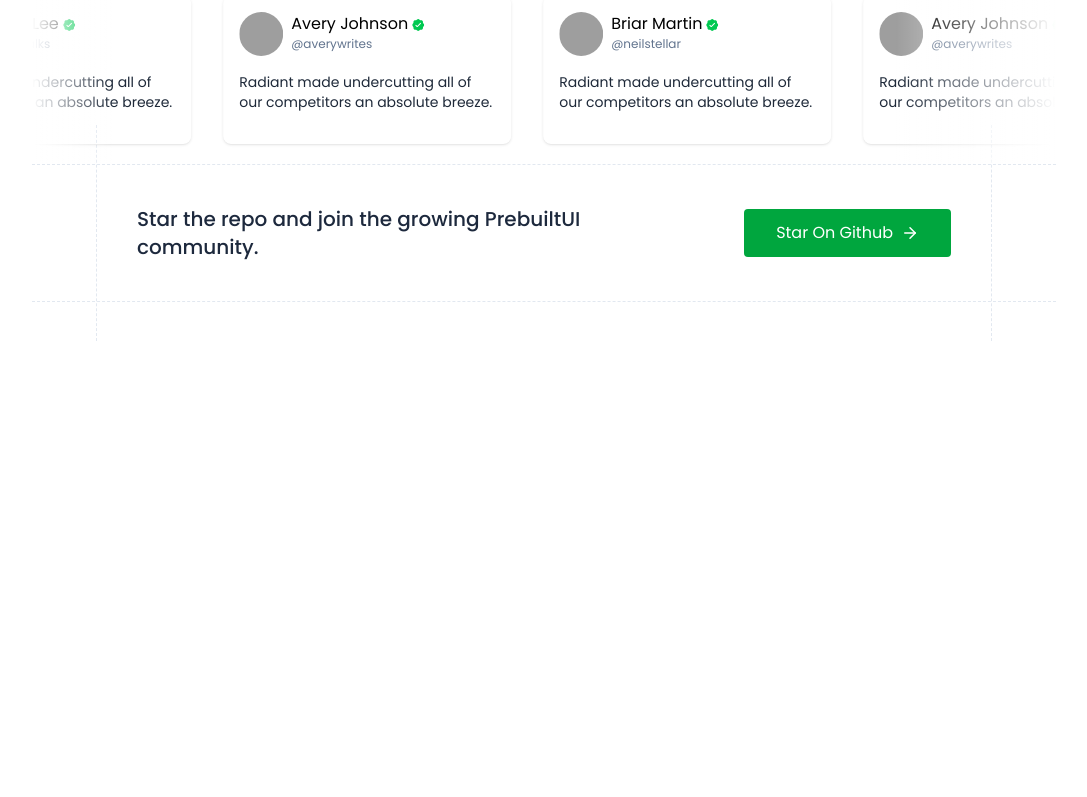
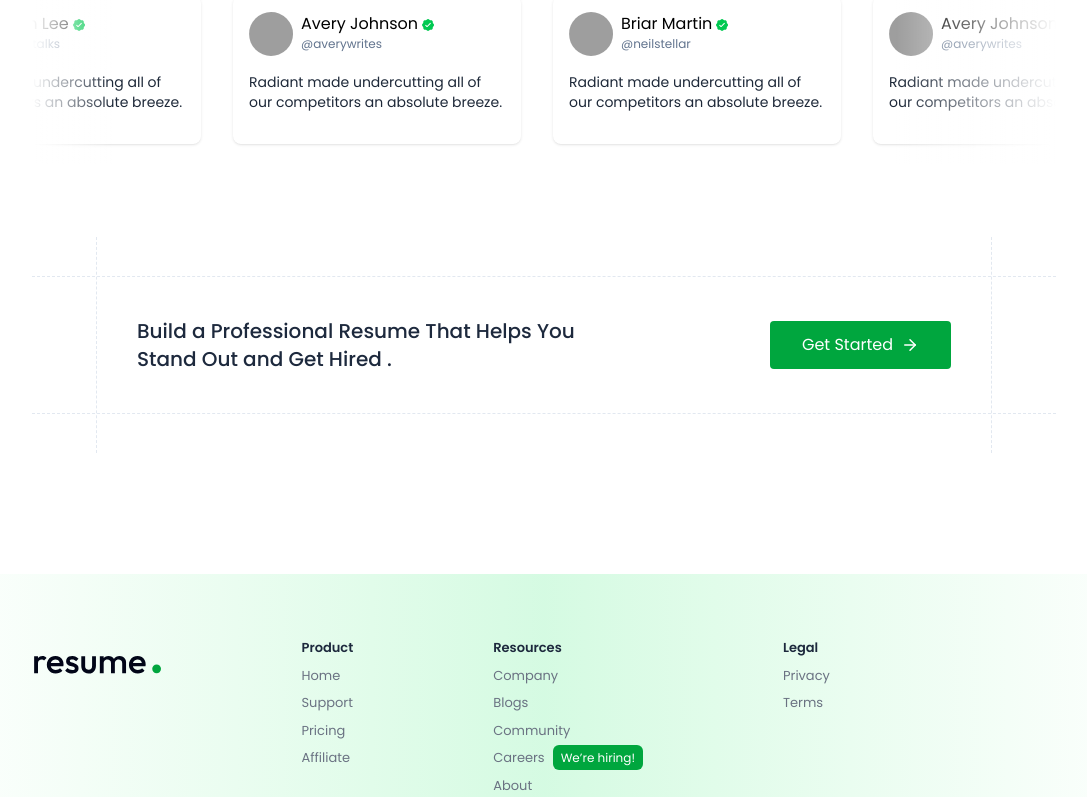
Before and after one commit to spoorthiggowda917-cpu/Mern-stack-resumee, a React (Vite) app: page / in a window 1280 px wide. Shown: the part 2000-2797 px from the top of the page, without its empty margins (96-1183 px from the left). Before the commit the page ends 2341 px from the top, so only its background shows below. Built offline with nearby package versions, Linux system fonts and the light colour scheme; grey boxes are pictures that could not be loaded; the HTML template or start-up script is replaced by a standard one.

Commit message:
added footer section

```diff
--- /dev/null
+++ b/src/Components/Footer.jsx
@@ -0,0 +1,86 @@
+import React from 'react'
+
+function Footer() {
+  return (
+    <>
+      <style>{`
+                @import url('https://fonts.googleapis.com/css2?family=Poppins:ital,wght@0,100;0,200;0,300;0,400;0,500;0,600;0,700;0,800;0,900;1,100;1,200;1,300;1,400;1,500;1,600;1,700;1,800;1,900&display=swap');
+
+                * {
+                    font-family: 'Poppins', sans-serif;
+                }
+            `}</style>
+
+            <footer className="flex flex-wrap justify-center lg:justify-between overflow-hidden gap-10 md:gap-20 py-16 px-6 md:px-16 lg:px-24 xl:px-32 text-[13px] text-gray-500 bg-gradient-to-r from-white via-green-200/60 to-white mt-40">
+                <div className="flex flex-wrap items-start gap-10 md:gap-[60px] xl:gap-[140px]">
+                    <a href="#">
+                        <img src="/logo.svg" alt="logo" className='h-11 w-auto'/>
+                    </a>
+                    <div>
+                        <p className="text-slate-800 font-semibold">Product</p>
+                        <ul className="mt-2 space-y-2">
+                            <li><a href="/" className="hover:text-green-600 transition">Home</a></li>
+                            <li><a href="/" className="hover:text-green-600 transition">Support</a></li>
+                            <li><a href="/" className="hover:text-green-600 transition">Pricing</a></li>
+                            <li><a href="/" className="hover:text-green-600 transition">Affiliate</a></li>
+                        </ul>
+                    </div>
+                    <div>
+                        <p className="text-slate-800 font-semibold">Resources</p>
+                        <ul className="mt-2 space-y-2">
+                            <li><a href="/" className="hover:text-green-600 transition">Company</a></li>
+                            <li><a href="/" className="hover:text-green-600 transition">Blogs</a></li>
+                            <li><a href="/" className="hover:text-green-600 transition">Community</a></li>
+                            <li><a href="/" className="hover:text-green-600 transition">Careers<span className="text-xs text-white bg-green-600 rounded-md ml-2 px-2 py-1">We’re hiring!</span></a></li>
+                            <li><a href="/" className="hover:text-green-600 transition">About</a></li>
+                        </ul>
+                    </div>
+                    <div>
+                        <p className="text-slate-800 font-semibold">Legal</p>
+                        <ul className="mt-2 space-y-2">
+                            <li><a href="/" className="hover:text-green-600 transition">Privacy</a></li>
+                            <li><a href="/" className="hover:text-green-600 transition">Terms</a></li>
+                        </ul>
+                    </div>
+                </div>
+                <div className="flex flex-col max-md:items-center max-md:text-center gap-2 items-end">
+                    <p className="max-w-60">Making every customer feel valued—no matter the size of your audience.</p>
+                    <div className="flex items-center gap-4 mt-3">
+                        <a href="https://dribbble.com/" target="_blank" rel="noreferrer">
+                            <svg xmlns="http://www.w3.org/2000/svg" width="24" height="24" viewBox="0 0 24 24" fill="none" stroke="currentColor" strokeWidth="2" strokeLinecap="round" strokeLinejoin="round" className="lucide lucide-dribbble size-5 hover:text-green-500" aria-hidden="true">
+                                <circle cx="12" cy="12" r="10"></circle>
+                                <path d="M19.13 5.09C15.22 9.14 10 10.44 2.25 10.94"></path>
+                                <path d="M21.75 12.84c-6.62-1.41-12.14 1-16.38 6.32"></path>
+                                <path d="M8.56 2.75c4.37 6 6 9.42 8 17.72"></path>
+                            </svg>
+                        </a>
+                        <a href="https://www.linkedin.com/company/" target="_blank" rel="noreferrer">
+                            <svg xmlns="http://www.w3.org/2000/svg" width="24" height="24" viewBox="0 0 24 24" fill="none" stroke="currentColor" strokeWidth="2" strokeLinecap="round" strokeLinejoin="round" className="lucide lucide-linkedin size-5 hover:text-green-500" aria-hidden="true">
+                                <path d="M16 8a6 6 0 0 1 6 6v7h-4v-7a2 2 0 0 0-2-2 2 2 0 0 0-2 2v7h-4v-7a6 6 0 0 1 6-6z"></path>
+                                <rect width="4" height="12" x="2" y="9"></rect>
+                                <circle cx="4" cy="4" r="2"></circle>
+                            </svg>
+                        </a>
+                        <a href="https://x.com/" target="_blank" rel="noreferrer">
+                            <svg xmlns="http://www.w3.org/2000/svg" width="24" height="24" viewBox="0 0 24 24" fill="none" stroke="currentColor" strokeWidth="2" strokeLinecap="round" strokeLinejoin="round" className="lucide lucide-twitter size-5 hover:text-green-500" aria-hidden="true">
+                                <path
+                                    d="M22 4s-.7 2.1-2 3.4c1.6 10-9.4 17.3-18 11.6 2.2.1 4.4-.6 6-2C3 15.5.5 9.6 3 5c2.2 2.6 5.6 4.1 9 4-.9-4.2 4-6.6 7-3.8 1.1 0 3-1.2 3-1.2z">
+                                </path>
+                            </svg>
+                        </a>
+                        <a href="https://www.youtube.com/" target="_blank" rel="noreferrer">
+                            <svg xmlns="http://www.w3.org/2000/svg" width="24" height="24" viewBox="0 0 24 24" fill="none" stroke="currentColor" strokeWidth="2" strokeLinecap="round" strokeLinejoin="round" className="lucide lucide-youtube size-6 hover:text-green-500" aria-hidden="true">
+                                <path d="M2.5 17a24.12 24.12 0 0 1 0-10 2 2 0 0 1 1.4-1.4 49.56 49.56 0 0 1 16.2 0A2 2 0 0 1 21.5 7a24.12 24.12 0 0 1 0 10 2 2 0 0 1-1.4 1.4 49.55 49.55 0 0 1-16.2 0A2 2 0 0 1 2.5 17">
+                                </path>
+                                <path d="m10 15 5-3-5-3z"></path>
+                            </svg>
+                        </a>
+                    </div>
+                    <p className="mt-3 text-center">© 2025 Resume Builder</p>
+                </div>
+            </footer>
+    </>
+  )
+}
+
+export default Footer
--- a/src/Components/Home/Banner.jsx
+++ b/src/Components/Home/Banner.jsx
@@ -3,7 +3,7 @@
 function Banner() {
     return (
         <div className="w-full py-2.5 font-medium text-sm text-green-800 text-center bg-gradient-to-r from-[#ABFF7E] to-[#FDFEFF]">
-            <p><span className="px-3 py-1 rounded-lg text-white bg-green-600 mr-2">New</span>AI Website Builder</p>
+            <p><span className="px-3 py-1 rounded-lg text-white bg-green-600 mr-2">New</span>AI Resume Builder</p>
         </div>
     )
 }
--- a/src/Components/Home/CallToAction.jsx
+++ b/src/Components/Home/CallToAction.jsx
@@ -2,11 +2,11 @@
 
 function CallToAction() {
   return (
-   <div id='cta' className='border-y border-dashed border-slate-200 w-full max-w-5xl mx-auto px-10 sm:px-16'>
+   <div id='cta' className='border-y border-dashed border-slate-200 w-full max-w-5xl mx-auto px-10 sm:px-16 mt-28'>
             <div className="flex flex-col md:flex-row text-center md:text-left items-center justify-between gap-8 px-3 md:px-10 border-x border-dashed border-slate-200 py-16 sm:py-20 -mt-10 -mb-10 w-full">
-                <p className="text-xl font-medium max-w-md text-slate-800">Star the repo and join the growing PrebuiltUI community.</p>
+                <p className="text-xl font-medium max-w-md text-slate-800">Build a Professional Resume That Helps You Stand Out and Get Hired .</p>
                 <a href="https://prebuiltui.com" className="flex items-center gap-2 rounded py-3 px-8 bg-green-600 hover:bg-green-700 transition text-white">
-                    <span>Star On Github</span>
+                    <span>Get Started</span>
                     <svg xmlns="http://www.w3.org/2000/svg" width="24" height="24" viewBox="0 0 24 24" fill="none" stroke="currentColor" strokeWidth="2" strokeLinecap="round" strokeLinejoin="round" className="size-4.5"><path d="M5 12h14"/><path d="m12 5 7 7-7 7"/></svg>
                 </a>
             </div>
--- a/src/pages/Home.jsx
+++ b/src/pages/Home.jsx
@@ -4,6 +4,7 @@
 import Feature from '../Components/Home/Feature'
 import Testimonial from '../Components/Home/Testimonial'
 import CallToAction from '../Components/Home/CallToAction'
+import Footer from '../Components/Footer'
 
 
 
@@ -15,6 +16,7 @@
      <Feature/>
      <Testimonial/>
      <CallToAction/>
+     <Footer/>
     </div>
   )
 }
```
